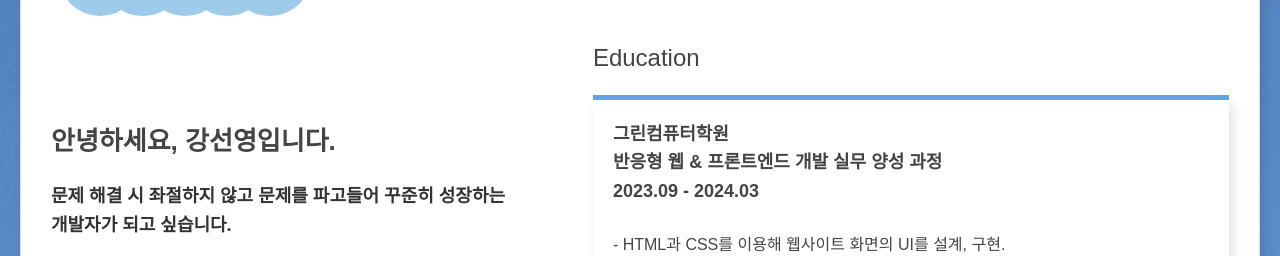
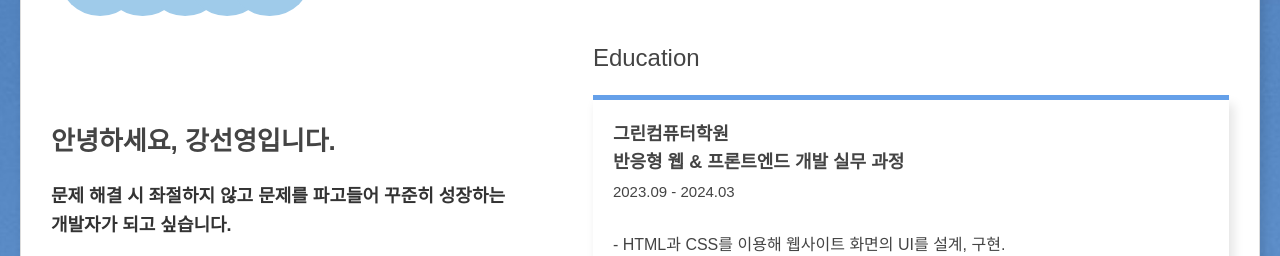
Before and after one commit to seon022/ReactPortFolio, a React (Create React App) app: page / in a window 1280 px wide. Shown: the part 1180-1436 px from the top of the page. Built offline with nearby package versions, Linux system fonts and the light colour scheme.

Commit message:
[수정] 스크롤 위치 수정 0307

```diff
--- a/src/mainSub/AboutMe.js
+++ b/src/mainSub/AboutMe.js
@@ -23,9 +23,9 @@ const AboutMe = () => {
                         <div className="eduBox">
                             <p>
                                 그린컴퓨터학원
-                                <br /> 반응형 웹 & 프론트엔드 개발 실무 양성 과정
+                                <br /> 반응형 웹 & 프론트엔드 개발 실무 과정
                                 <br />
-                                2023.09 - 2024.03
+                                <span className="date">2023.09 - 2024.03</span>
                             </p>
                             <br />
                             - HTML과 CSS를 이용해 웹사이트 화면의 UI를 설계, 구현.
@@ -100,10 +100,13 @@ const EduWrap = styled.div`
         box-shadow: 4px 10px 10px 1px rgba(0, 0, 0, 0.1);
         background-color: #fff;
         line-height: 1.6;
-
         p {
             font-size: 18px;
             font-weight: 700;
         }
+        .date {
+            font-size: 15px;
+            font-weight: 500;
+        }
     }
 `;
```
